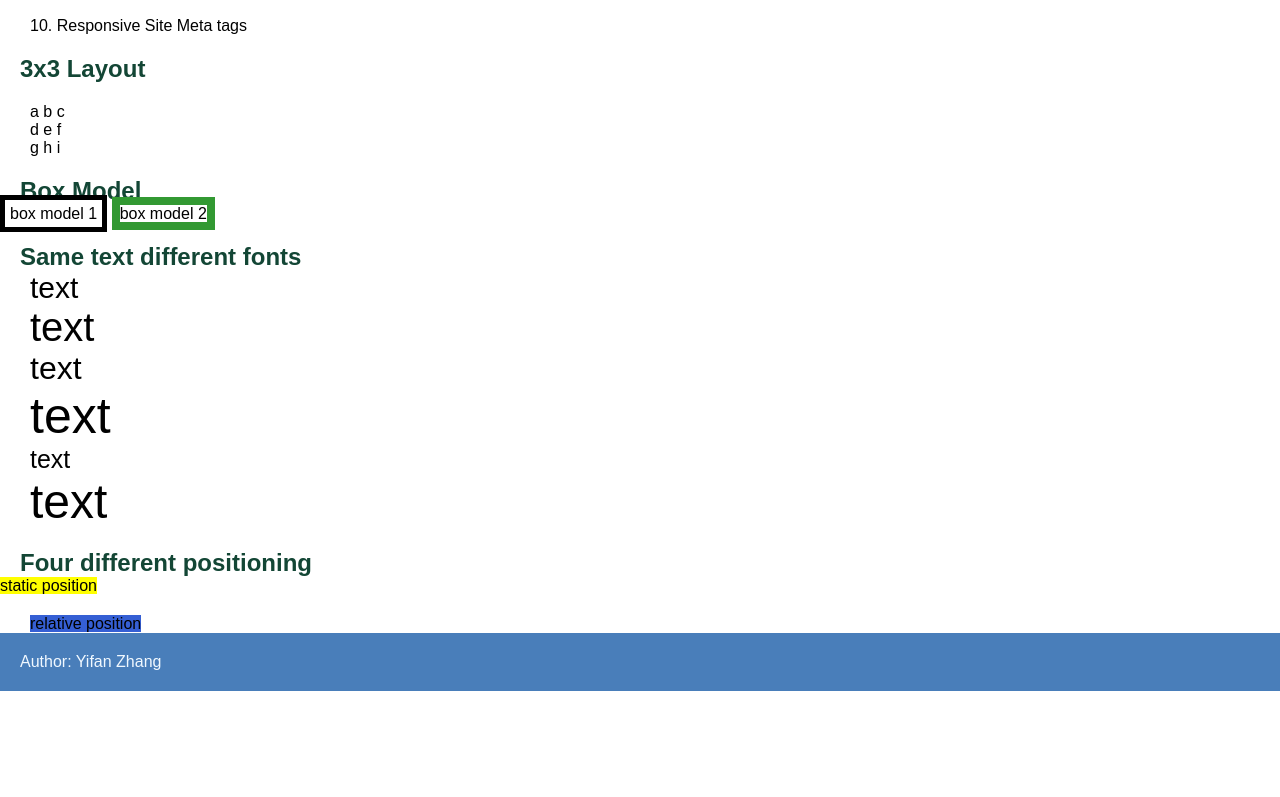
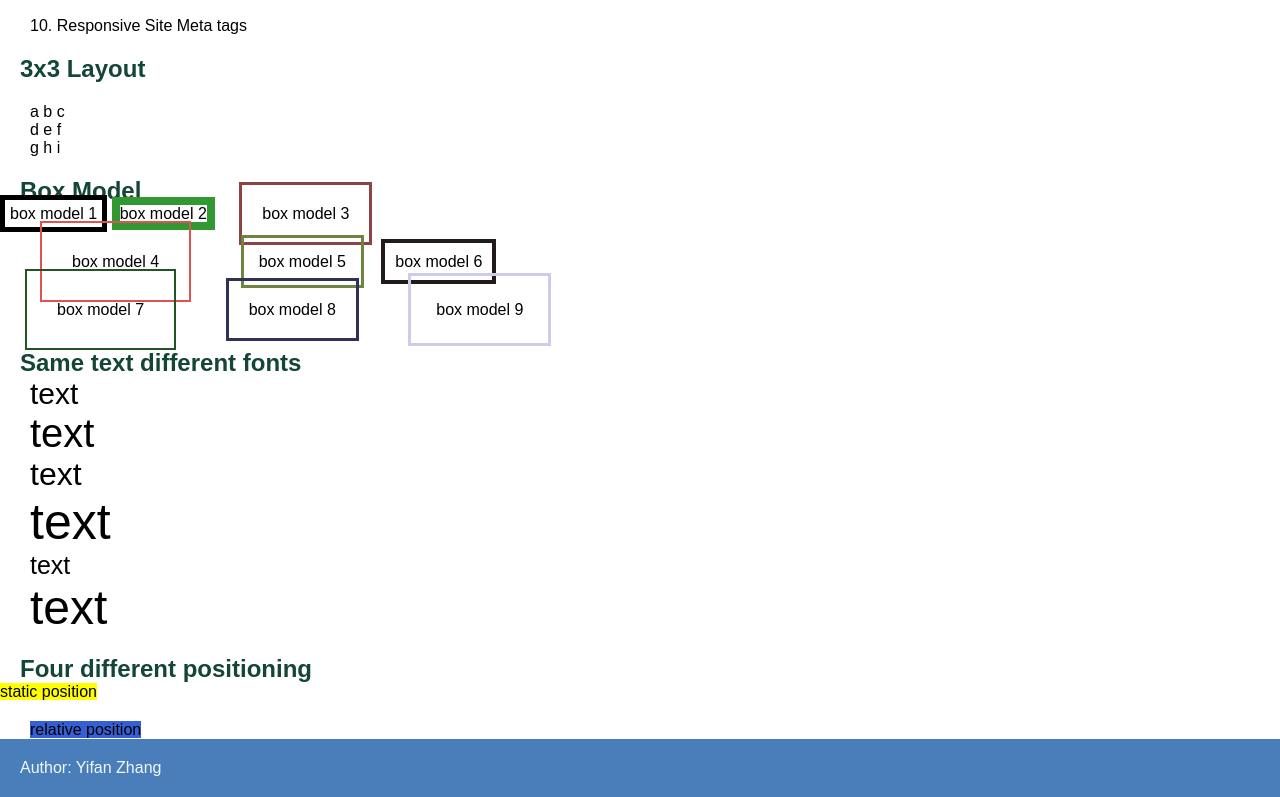
Before and after one commit to eileenzhangyf/Eileen-portfolio, a website: page hw2/index.html in a window 1280 px wide. Shown: the part 1233-2030 px from the top of the page. Before the commit the page ends 1924 px from the top, so only its background shows below. Drawn offline with Linux system fonts and the light colour scheme.

Commit message:
box model changes

```diff
--- a/hw2/index.html
+++ b/hw2/index.html
@@ -74,9 +74,23 @@
             </div>
         </div>
         <h2 class="header-1">Box Model</h2>
-        <div>
-            <span class="box-model-1">box model 1</span>
-            <span class="box-model-2">box model 2</span>
+        <div class="model-grid-container">
+            <div class="box-row">
+                <span class="box-model-1">box model 1</span>
+                <span class="box-model-2">box model 2</span>
+                <span class="box-model-3">box model 3</span>
+            </div>
+            <div class="box-row">
+                <span class="box-model-4">box model 4</span>
+                <span class="box-model-5">box model 5</span>
+                <span class="box-model-6">box model 6</span>
+            </div>
+            <div class="box-row">
+                <span class="box-model-7">box model 7</span>
+                <span class="box-model-8">box model 8</span>
+                <span class="box-model-9">box model 9</span>
+            </div>
+
         </div>
         <h2 class="header-1">Same text different fonts</h2>
         <ul class="item-list">
--- a/hw2/stylesheets/style.css
+++ b/hw2/stylesheets/style.css
@@ -96,6 +96,10 @@ navbar
     margin-left: 30px;
 }
 
+.box-row{
+    margin-bottom: 30px;
+
+}
 .box-model-1{
     width: 350px;
     padding: 5px;
@@ -110,6 +114,63 @@ navbar
     height: 150px;
     margin-top: 50px;
     border:8px solid rgb(50, 153, 50);
+}
+
+.box-model-3{
+    width: 350px;
+    height: 150px;
+    padding: 20px;
+    margin:20px;
+    border: 3px solid rgb(141, 68, 68);
+
+}
+
+
+.box-model-4{
+    width: 350px;
+    height: 150px;
+    margin: 40px;
+    padding: 30px;
+    border: 2px solid rgb(224, 82, 82);
+}
+
+.box-model-5{
+    width: 350px;
+    height: 150px;
+    margin: 5px;
+    padding: 15px;
+    border: 3px solid rgb(109, 133, 62);
+
+}
+
+.box-model-6{
+    width: 350px;
+    height: 150px;
+    margin: 8px;
+    padding: 10px;
+    border: 4px solid rgb(34, 27, 27);
+}
+.box-model-7{
+    width: 350px;
+    height: 150px;
+    margin: 25px;
+    padding: 30px;
+    border: 2px solid rgb(36, 83, 36);
+}
+.box-model-8{
+    width: 350px;
+    height: 150px;
+    margin: 20px;
+    padding: 20px;
+    border: 3px solid rgb(48, 48, 88);
+}
+
+.box-model-9{
+    width: 350px;
+    height: 150px;
+    margin: 25px;
+    padding: 25px;
+    border: 3px solid rgb(205, 205, 234);
 }
 
 .item-list{
```
